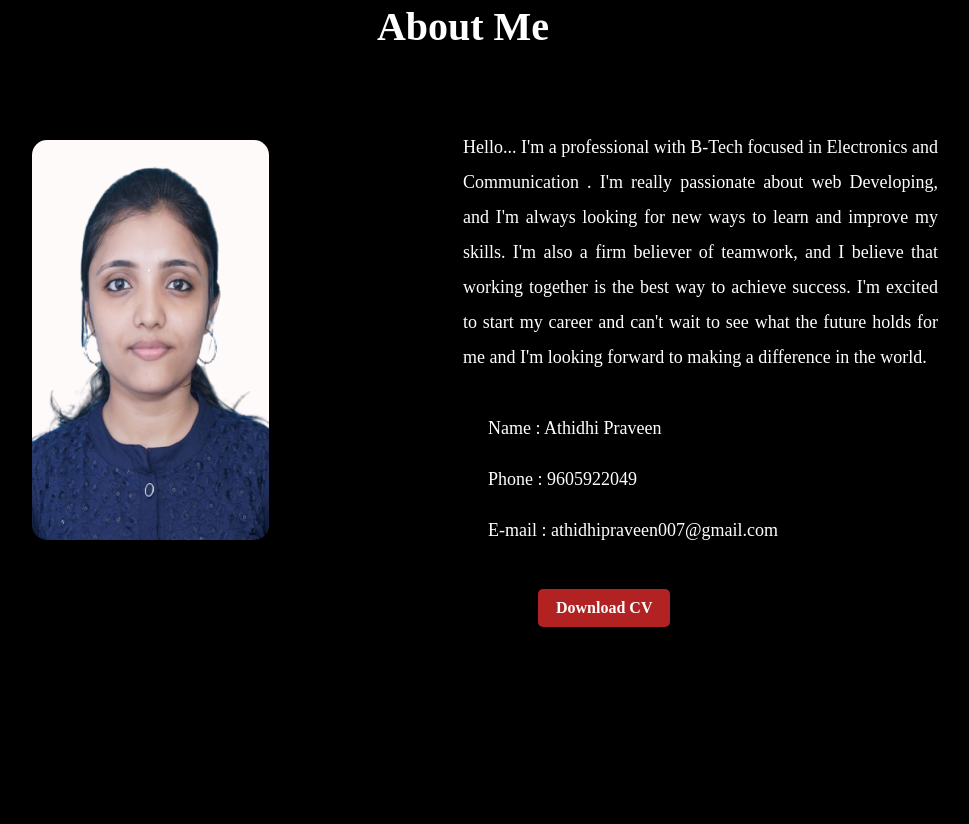
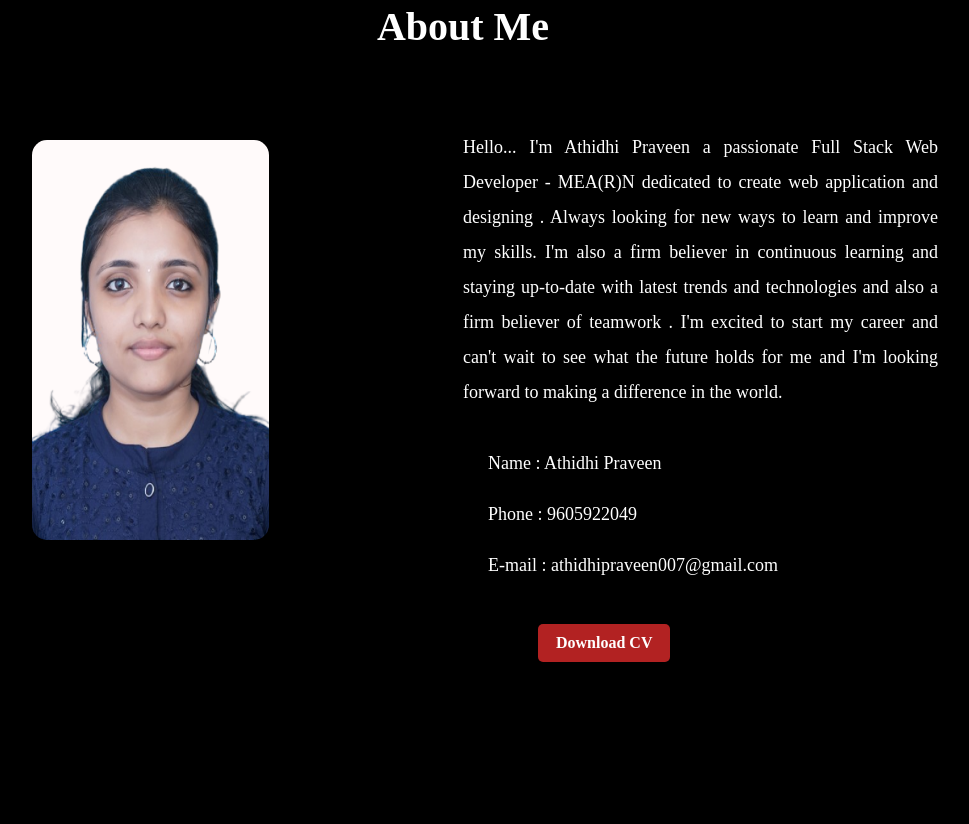
Before and after one commit to athidhi12praveen/portfolio, a plain HTML site: page index.html in a window 1280 px wide. Shown: the part 997-1821 px from the top of the page, without its empty margins (177-1146 px from the left). Drawn offline with Linux system fonts and the light colour scheme.

Commit message:
personal portfolio

```diff
--- a/index.html
+++ b/index.html
@@ -13,7 +13,6 @@
     <header>
         <a href=""><img src="./img/P 1.png" alt="no image"></a>
         <ul class="nav">
-            <li><a href="#header-text">Home</a></li>
             <li><a href="#container">About</a></li>
             <li><a href="#experience">Experience</a></li>
             <li><a href="#qualification">Qualification</a></li>
@@ -39,7 +38,7 @@
                 <img src="./img/123.png" alt="no image">
             </div>
             <div class="about-text">
-                <p>Hello... I'm a professional with B-Tech focused in Electronics and Communication . I'm really passionate about web Developing, and I'm always looking for new ways to learn and improve my skills. I'm also a firm believer of teamwork, and I believe that working together is the best way to achieve success. I'm excited to start my career and can't wait to see what the future holds for me and I'm looking forward to making a difference in the world.</p>
+                <p>Hello... I'm Athidhi Praveen a passionate Full Stack Web Developer - MEA(R)N dedicated to create web application and designing . Always looking for new ways to learn and improve my skills. I'm also a firm believer in continuous learning and staying up-to-date with latest trends and technologies and also a firm believer of teamwork . I'm excited to start my career and can't wait to see what the future holds for me and I'm looking forward to making a difference in the world.</p>
                 <div class="details">
                     <div class="info-box">
                         <h5>Name   : Athidhi Praveen</h5>
```
